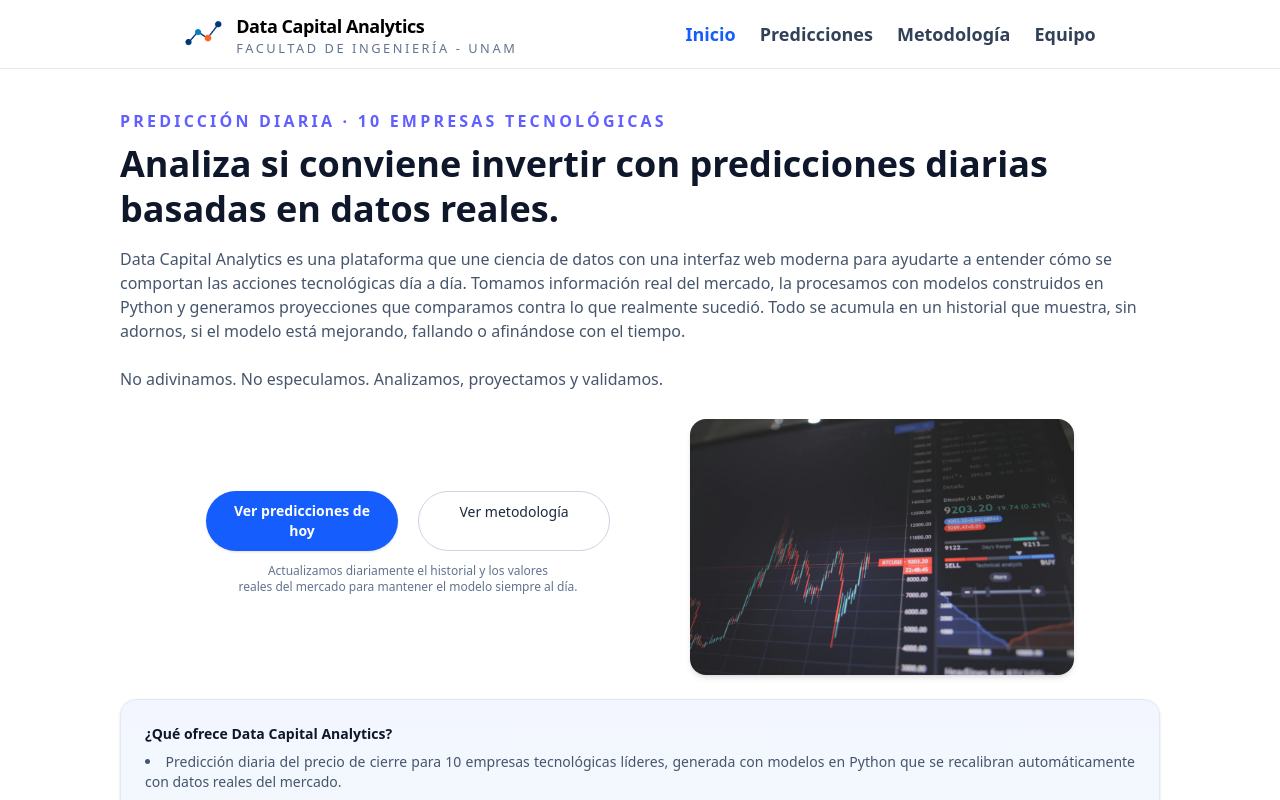
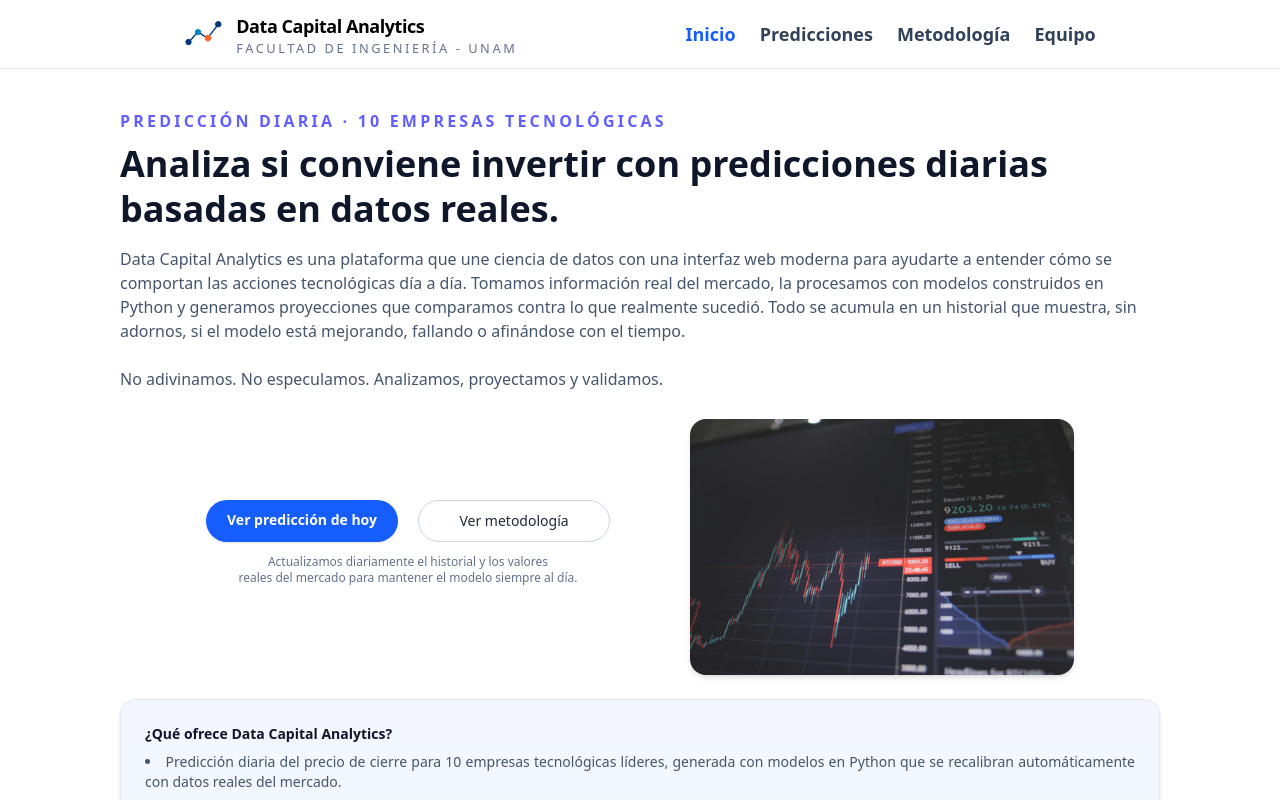
Before and after one commit to Alejandro-Vigi/data-capital-analytics, a React (Vite) app: page / in a window 1280 px wide. Shown: the top 800 px of the page. Built offline with nearby package versions, Linux system fonts and the light colour scheme.

Commit message:
Corrigiendo Menú principal

```diff
--- a/src/pages/HomePage.jsx
+++ b/src/pages/HomePage.jsx
@@ -40,7 +40,7 @@
                 to="/predicciones"
                 className="px-5 py-2.5 w-full md:w-48 text-center rounded-full bg-blue-600 text-white text-sm font-semibold hover:bg-blue-700 transition-colors shadow-sm"
               >
-                Ver predicciones de hoy
+                Ver predicción de hoy
               </Link>
 
               <Link
```
